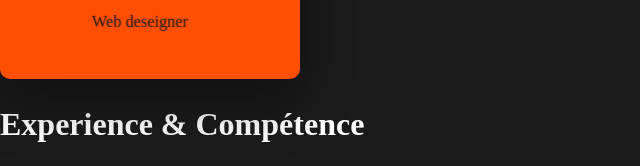
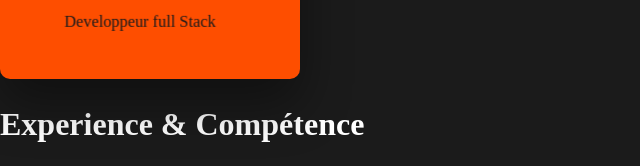
Before and after one commit to maxime-kosse/port_projet, a plain HTML site: page index.html in a window 1280 px wide. Shown: the part 625-791 px from the top of the page, 0-640 px from the left. Drawn offline with Linux system fonts and the light colour scheme.

Commit message:
Mise à jour du projet et ajout des images

```diff
--- a/index.html
+++ b/index.html
@@ -41,7 +41,7 @@ avec une orientation Full Stack et un intérêt particulier pour le web design.
     <div class="card-content">
       <img src="avat.png" alt="Image 3D">
       <h2>KOSSE</h2>
-      <p>Web deseigner</p>
+      <p>Developpeur full Stack</p>
     </div>
   </div>
  </section>
```
